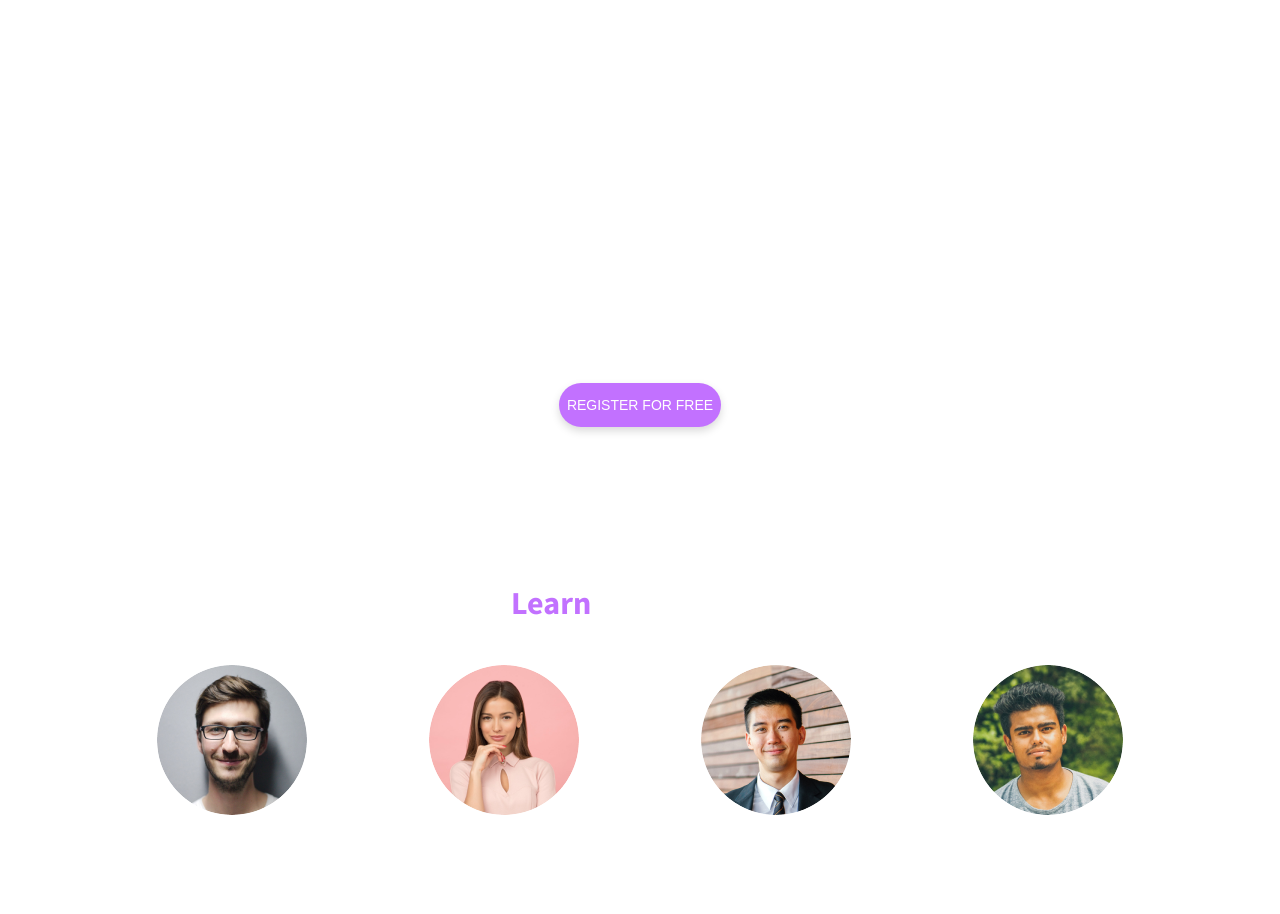
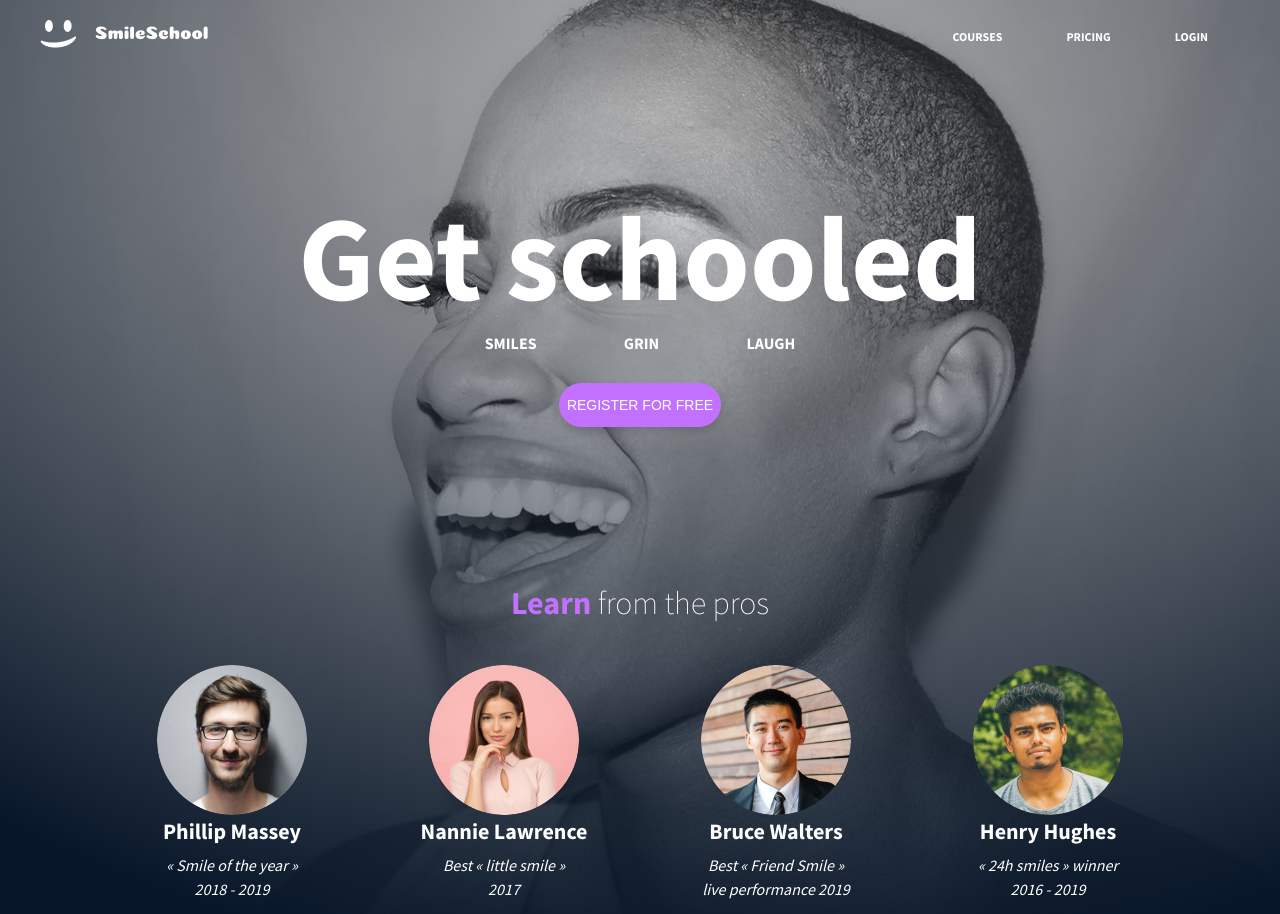
Before and after one commit to waangui/alx_html_css, a plain HTML site: page css_advanced/index.html in a window 1280 px wide. Shown: the top 914 px of the page. Drawn offline with Linux system fonts and the light colour scheme; the site is published under a folder, as on GitHub Pages, so addresses that start at the root find nothing.

Commit message:
Update style.css background image fix

```diff
--- a/css_advanced/style.css
+++ b/css_advanced/style.css
@@ -59,7 +59,7 @@ header nav img{
 /* background image */
 
 body .background-img{
-    background: url('/assets/CSS Advanced/background.png');
+    background: url('../assets/CSS Advanced/background.png');
     background-repeat: no-repeat;
     width: 100%;
 }
```
